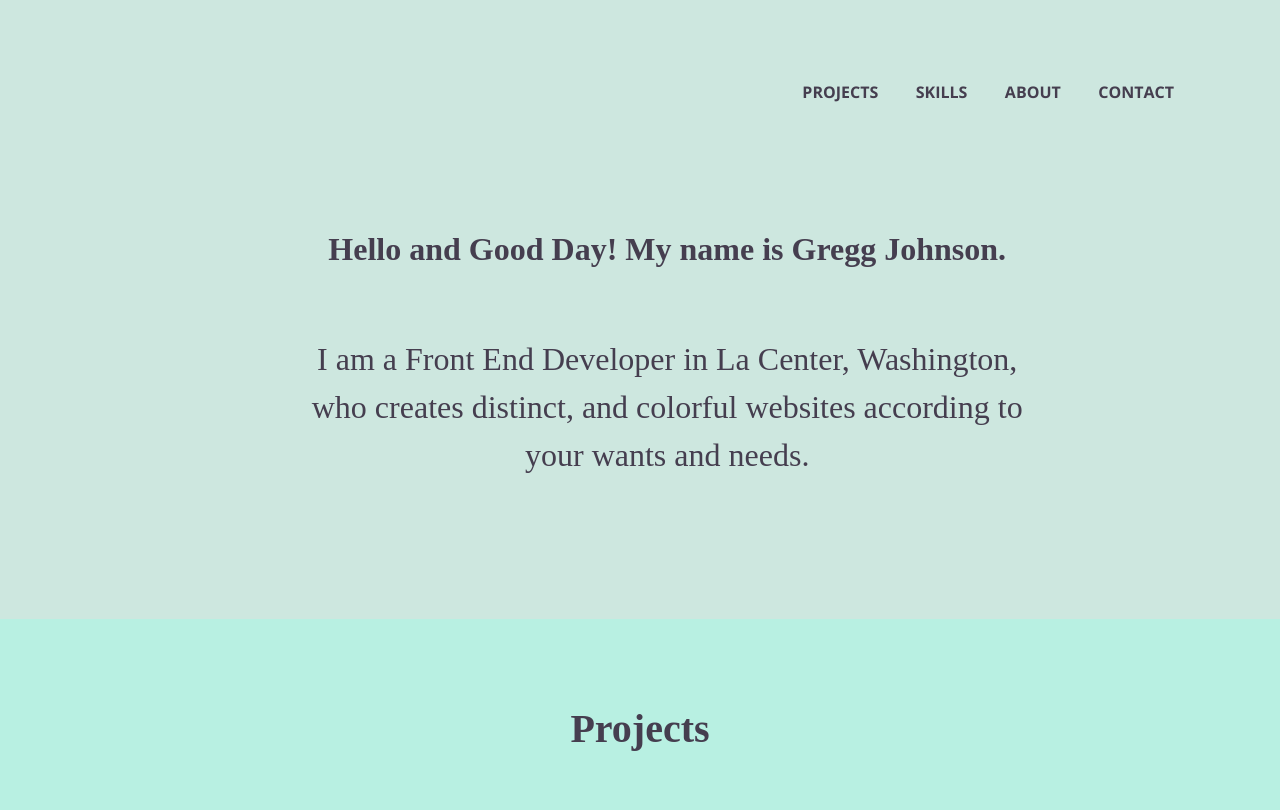
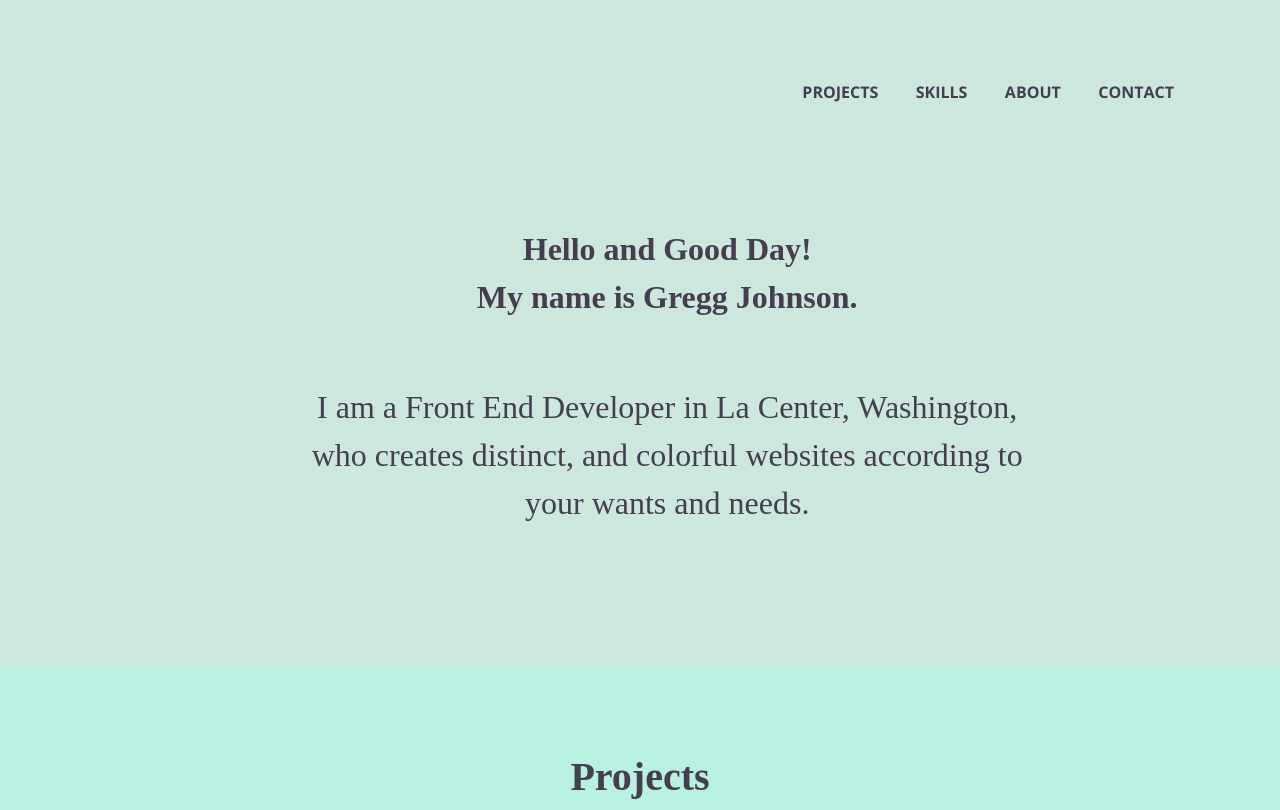
Before and after one commit to fuzzhobbes/final-project-portfolio, a website built with Parcel: page index.html in a window 1280 px wide. Shown: the top 810 px of the page. Built offline with nearby package versions, Linux system fonts and the light colour scheme; a web font is replaced by a local one.

Commit message:
Add files via upload

```diff
--- a/index.html
+++ b/index.html
@@ -48,7 +48,7 @@
         </ul>
       </nav>
       <div class="home-title">
-        <h1>Hello and Good Day! My name is Gregg Johnson.</h1>
+        <h1>Hello and Good Day! <br> My name is Gregg Johnson.</h1>
         <h2>
           I am a Front End Developer in La Center, Washington, who creates distinct, and colorful websites according to your wants and needs.
         </h2>
```
